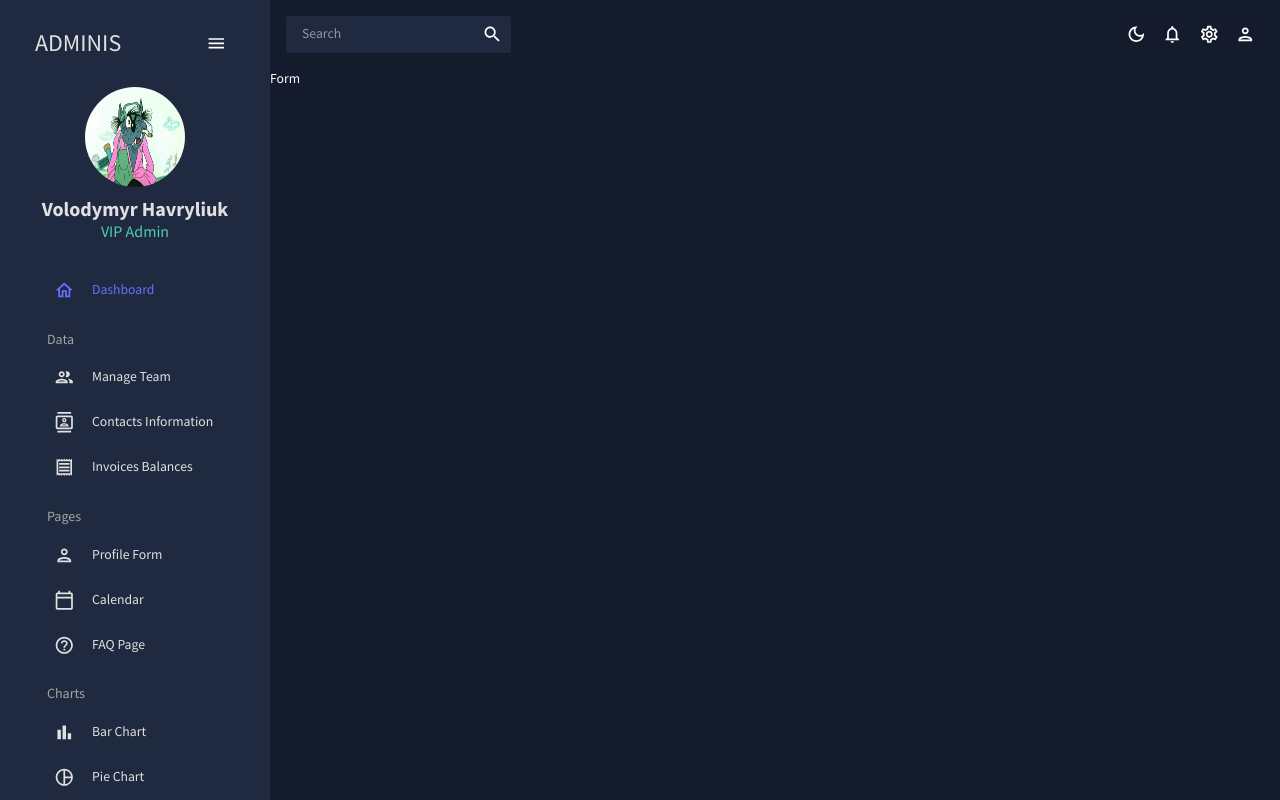
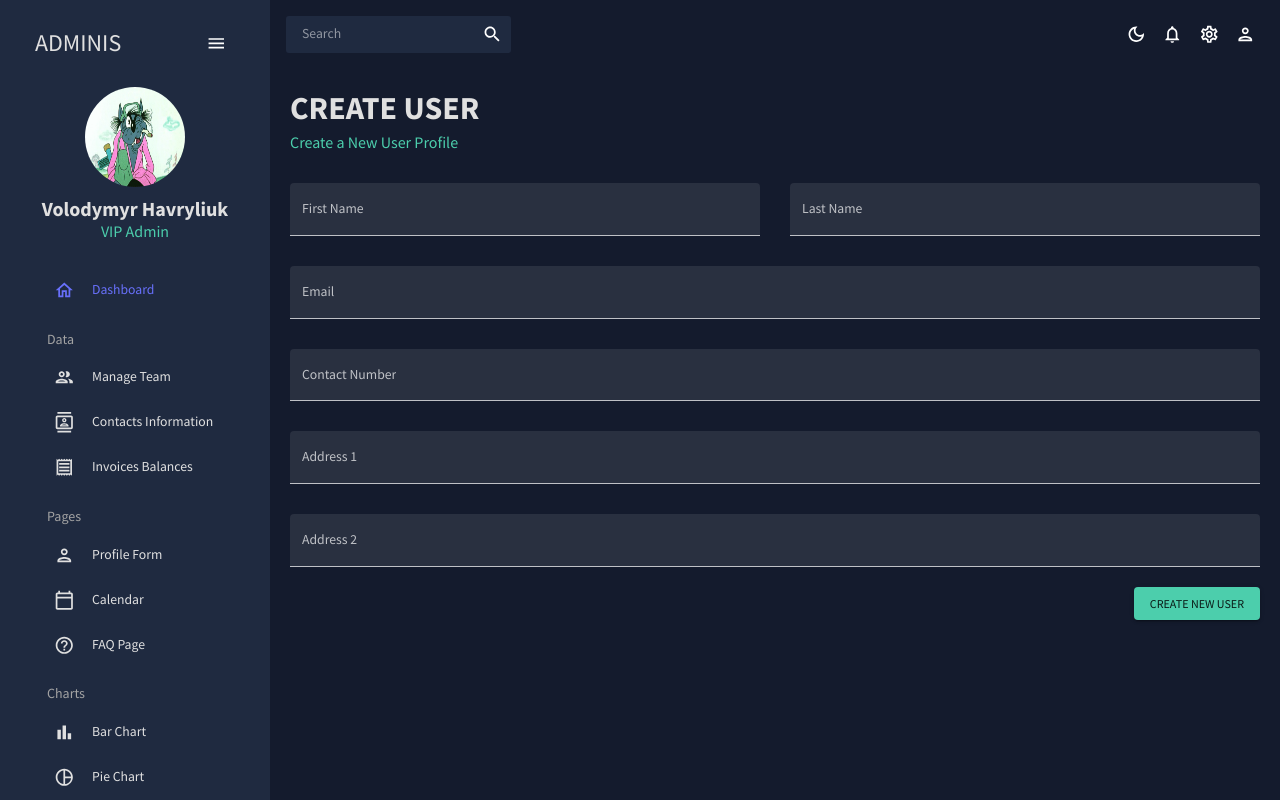
Before and after one commit to wladyDE/adminis, a React (Create React App) app: page /form in a window 1280 px wide. Built offline with nearby package versions, Linux system fonts and the light colour scheme.

Commit message:
add profile form page

```diff
--- a/src/App.js
+++ b/src/App.js
@@ -8,7 +8,7 @@
 import Invoices from "./scenes/invoices/index.jsx";
 import Contacts from "./scenes/contacts/index.jsx";
 import Bar from "./scenes/bar/Bar.jsx";
-import Form from "./scenes/form/Form.jsx";
+import Form from "./scenes/form/index.jsx";
 import Line from "./scenes/line/Line.jsx";
 import Pie from "./scenes/pie/Pie.jsx";
 import FAQ from "./scenes/faq/FAQ.jsx";
--- a/src/scenes/form/Form.jsx
+++ /dev/null
@@ -1,9 +0,0 @@
-import React from 'react'
-
-const Form = () => {
-  return (
-    <div>Form</div>
-  )
-}
-
-export default Form
--- /dev/null
+++ b/src/scenes/form/index.jsx
@@ -0,0 +1,156 @@
+import { Box, Button, TextField } from '@mui/material'
+import { Formik } from 'formik'
+import * as yup from 'yup'
+import useMediaQuery from '@mui/material/useMediaQuery'
+import Header from '../../components/Header'
+
+const Form = () => {
+  const isNonMobile = useMediaQuery("(min-width:600px)");
+
+  const handleFormSubmit = (values) => {
+    console.log(values);
+  }
+
+  return (
+    <Box m="20px">
+      <Header title="CREATE USER" subtitle="Create a New User Profile" />
+
+      <Formik
+        onSubmit={handleFormSubmit}
+        initialValues={initialValues}
+        validationSchema={checkoutSchema}
+      >
+        {({
+          values,
+          errors,
+          touched,
+          handleBlur,
+          handleChange,
+          handleSubmit,
+        }) => (
+          <form onSubmit={handleSubmit}>
+            <Box
+              display="grid"
+              gap="30px"
+              gridTemplateColumns="repeat(4, minmax(0, 1fr))"
+              sx={{
+                "& > div": { gridColumn: isNonMobile ? undefined : "span 4" },
+              }}
+            >
+              <TextField
+                fullWidth
+                variant="filled"
+                type="text"
+                label="First Name"
+                onBlur={handleBlur}
+                onChange={handleChange}
+                value={values.firstName}
+                name="firstName"
+                error={!!touched.firstName && !!errors.firstName}
+                helperText={touched.firstName && errors.firstName}
+                sx={{ gridColumn: "span 2" }}
+              />
+              <TextField
+                fullWidth
+                variant="filled"
+                type="text"
+                label="Last Name"
+                onBlur={handleBlur}
+                onChange={handleChange}
+                value={values.lastName}
+                name="lastName"
+                error={!!touched.lastName && !!errors.lastName}
+                helperText={touched.lastName && errors.lastName}
+                sx={{ gridColumn: "span 2" }}
+              />
+              <TextField
+                fullWidth
+                variant="filled"
+                type="text"
+                label="Email"
+                onBlur={handleBlur}
+                onChange={handleChange}
+                value={values.email}
+                name="email"
+                error={!!touched.email && !!errors.email}
+                helperText={touched.email && errors.email}
+                sx={{ gridColumn: "span 4" }}
+              />
+              <TextField
+                fullWidth
+                variant="filled"
+                type="text"
+                label="Contact Number"
+                onBlur={handleBlur}
+                onChange={handleChange}
+                value={values.contact}
+                name="contact"
+                error={!!touched.contact && !!errors.contact}
+                helperText={touched.contact && errors.contact}
+                sx={{ gridColumn: "span 4" }}
+              />
+              <TextField
+                fullWidth
+                variant="filled"
+                type="text"
+                label="Address 1"
+                onBlur={handleBlur}
+                onChange={handleChange}
+                value={values.address1}
+                name="address1"
+                error={!!touched.address1 && !!errors.address1}
+                helperText={touched.address1 && errors.address1}
+                sx={{ gridColumn: "span 4" }}
+              />
+              <TextField
+                fullWidth
+                variant="filled"
+                type="text"
+                label="Address 2"
+                onBlur={handleBlur}
+                onChange={handleChange}
+                value={values.address2}
+                name="address2"
+                error={!!touched.address2 && !!errors.address2}
+                helperText={touched.address2 && errors.address2}
+                sx={{ gridColumn: "span 4" }}
+              />
+            </Box>
+            <Box display="flex" justifyContent="end" mt="20px">
+              <Button type="submit" color="secondary" variant="contained">
+                Create New User
+              </Button>
+            </Box>
+          </form>
+        )}
+      </Formik>
+    </Box>
+  )
+}
+
+const phoneRegExp =
+  /^((\+[1-9]{1,4}[ -]?)|(\([0-9]{2,3}\)[ -]?)|([0-9]{2,4})[ -]?)*?[0-9]{3,4}[ -]?[0-9]{3,4}$/;
+
+const checkoutSchema = yup.object().shape({
+  firstName: yup.string().required("required"),
+  lastName: yup.string().required("required"),
+  email: yup.string().email("invalid email").required("required"),
+  contact: yup
+    .string()
+    .matches(phoneRegExp, "Phone number is not valid")
+    .required("required"),
+  address1: yup.string().required("required"),
+  address2: yup.string().required("required"),
+});
+
+const initialValues = {
+  firstName: "",
+  lastName: "",
+  email: "",
+  contact: "",
+  address1: "",
+  address2: "",
+};
+
+
+export default Form
```
